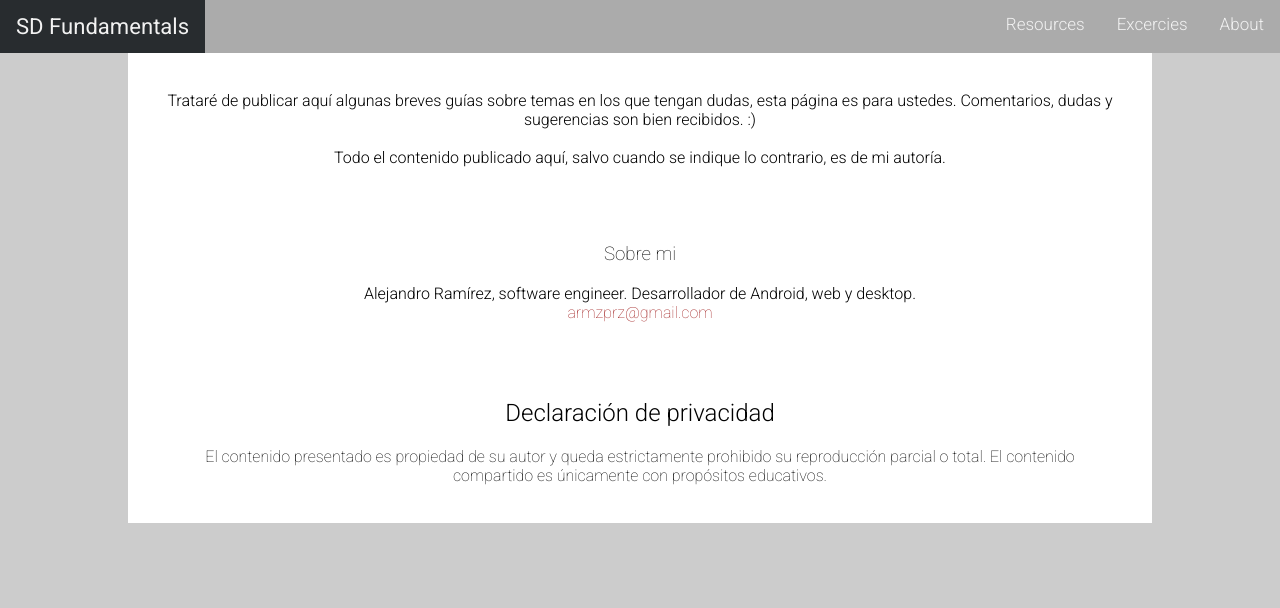
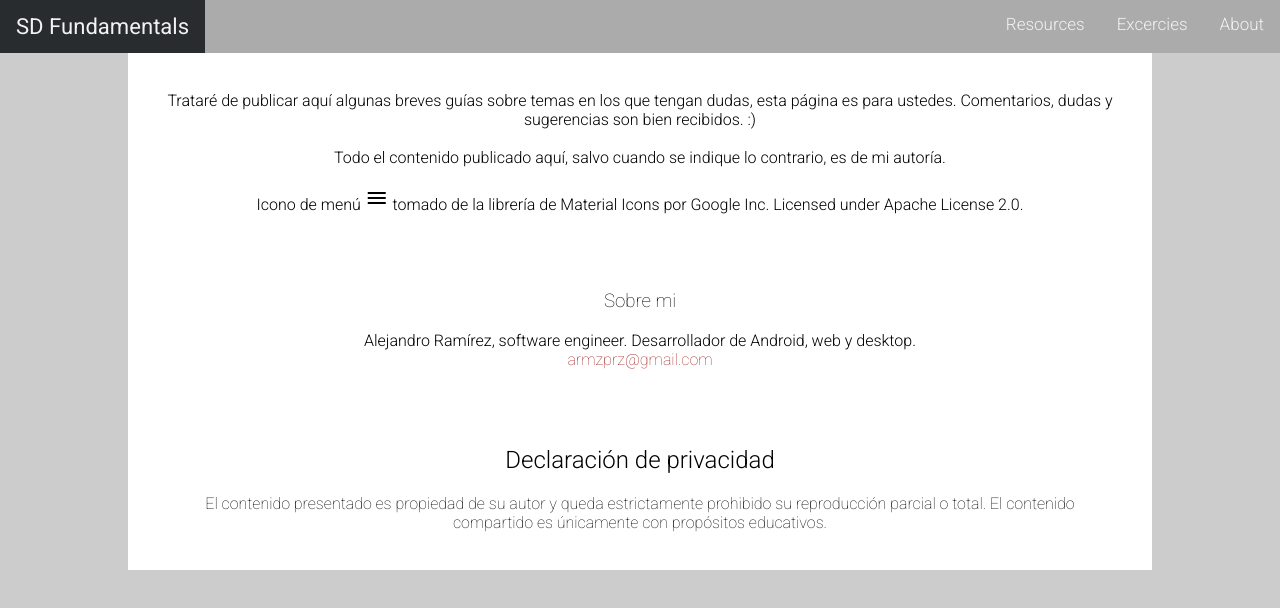
Before and after one commit to a-rmz/sditeso2016, a plain HTML site: page about.html in a window 1280 px wide. Drawn offline with nearby package versions, Linux system fonts and the light colour scheme.

Commit message:
Material menu icon

```diff
--- a/about.html
+++ b/about.html
@@ -13,6 +13,7 @@
 		<script src="https://ajax.googleapis.com/ajax/libs/jquery/1.12.4/jquery.min.js"></script>
 		<link href="https://fonts.googleapis.com/css?family=Roboto:100,300,400,500,700" rel="stylesheet"/>
 		<link href="https://fonts.googleapis.com/css?family=Roboto+Mono:300" rel="stylesheet">
+		<link href="https://fonts.googleapis.com/icon?family=Material+Icons" rel="stylesheet">
 		<link href="assets/css/stylesheet.css" rel="stylesheet" type="text/css"/>
 		<script src="assets/js/script.js"></script>
 	</head>
@@ -22,7 +23,7 @@
 		<script>function toggleNavBar() {$('#topnav').toggleClass("responsive");}</script>
 			<ul id="topnav" class="nav-list">
 				<li id="nav-bar-home" style="float: left;"><a href="index.html" style="font-weight: 400; font-size: 1.15em;">SD Fundamentals</a></li>
-				<li id="nav-bar-icon"><a href="javascript:void(0);" onclick="toggleNavBar()">&#9776;</a></li>
+				<li id="nav-bar-icon"><a href="javascript:void(0);" onclick="toggleNavBar()"><i class="material-icons">menu</i></a></li>
 				<li><a href="about.html">About</a></li>
 				<li><a href="">Excercies</a></li>
 				<script>function toggleResources(){$('#dropdown-resources').fadeToggle(300)};</script>
@@ -41,6 +42,8 @@
 			<br/><br/>
 			Todo el contenido publicado aquí, salvo cuando se indique lo contrario, es de mi autoría.
 		</p>
+		<br/>
+		<p>Icono de menú <i class="material-icons md-18">menu</i> tomado de la librería de Material Icons por Google Inc. Licensed under Apache License 2.0.</p>
 		<br/>
 		<br/>
 		<br/>
```
Also changed, not shown: github-cheatsheet.html (+2 -1 lines), index.html (+2 -1 lines), running-ut.html (+2 -1 lines).
